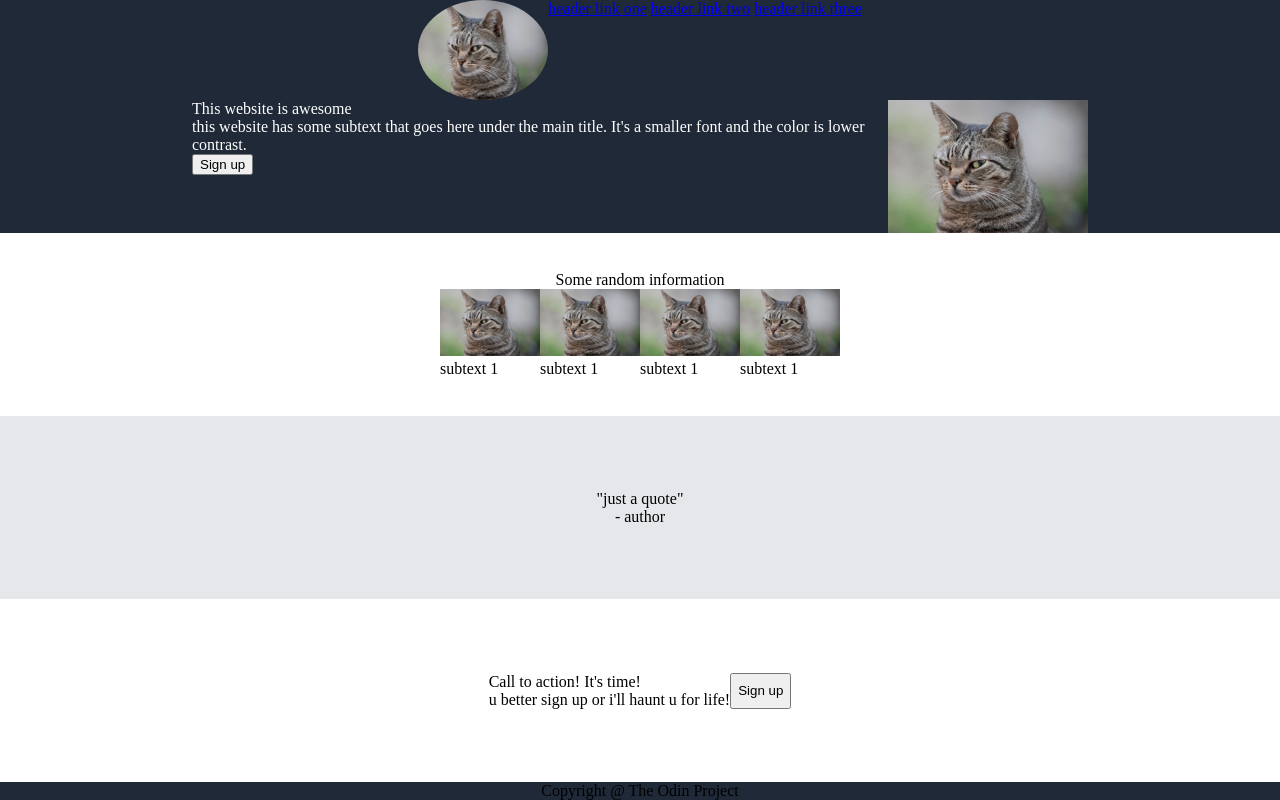
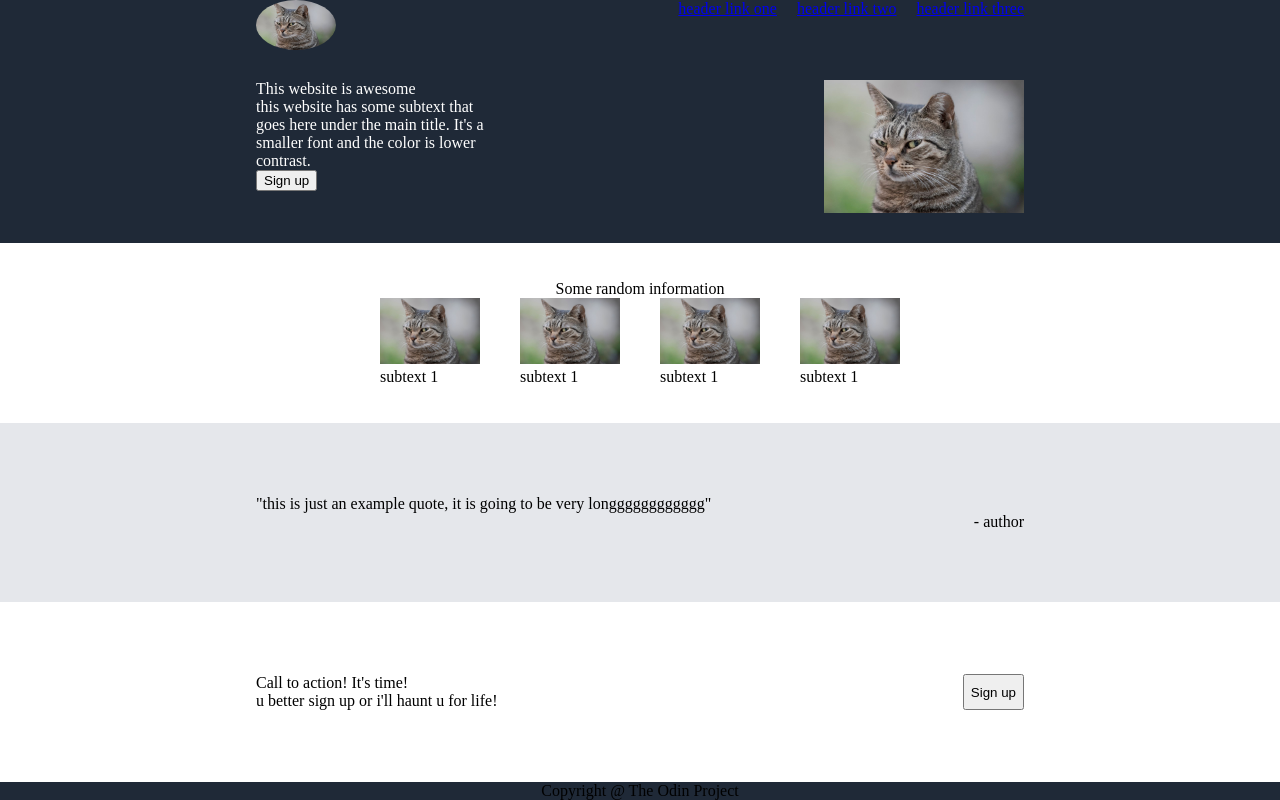
Before and after one commit to haulohaulo/odin-LandingPage01, a plain HTML site: page index.html in a window 1280 px wide. Shown: the top 800 px of the page. Drawn offline with Linux system fonts and the light colour scheme.

Commit message:
Place Every Element In Correct Position

```diff
--- a/index.html
+++ b/index.html
@@ -60,7 +60,7 @@
         </div>
 
         <div class="sec-three">
-            <div class="quote">"just a quote"</div>
+            <div class="quote">"this is just an example quote, it is going to be very longggggggggggg"</div>
             <div class="author">- author</div>
         </div>
 
--- a/styles.css
+++ b/styles.css
@@ -5,19 +5,21 @@ body {
     overflow: hidden;
     display: flex;
     flex-direction: column;
-    align-items: center;
+    align-items: center;/* align all sections center horizontally*/
 
 }
 
 .top, .sec-two, .sec-three, .sec-four {
     padding: 0 100%;
-    width: 70%;
+    width: 60%;
     display: flex;
     flex-direction: column;
     flex: 1;
-    align-items: center;
-    justify-content: center;
+    /*align-items: center;/* align all content in each section center horizontally*/
+    justify-content: center; /*align all content in each section center vertically*/
 }
+
+
 
 .top {
     background-color: #1F2937;
@@ -28,20 +30,32 @@ body {
 
 .header {
     display: flex;
+    margin-bottom: 30px;
+    justify-content: space-between;
+}
 
+.links {
+    display: flex;
+    gap: 20px;
 }
 
 .logo {
-    height: 100px;
-    width: 130px;
+    height: 50px;
+    width: 80px;
     border-radius: 50%;
 }
 
 .top-content {
     display: flex;
     color: white;
+    margin-bottom: 30px;
+    justify-content: space-between;
+
 }
 
+.left .secondary-text {
+    max-width: 250px;
+}
 
 
 
@@ -52,19 +66,26 @@ body {
 }
 
 
+
+.info-title {
+    text-align: center;
+
+}
+
+.infos {
+    display: flex;
+    justify-content: center;
+    gap: 40px;
+}
+
+
 .info-img {
     height: auto;
     width: 100px;
 }
 
-
-.infos {
-    display: flex;
-}
-
-
-.banner {
-    display: flex;
+.author {
+    text-align: right;
 }
 
 
@@ -74,7 +95,10 @@ body {
 
 }
 
-
+.banner {
+    display: flex;
+    justify-content: space-between;
+}
 
 
 .footer {
```
